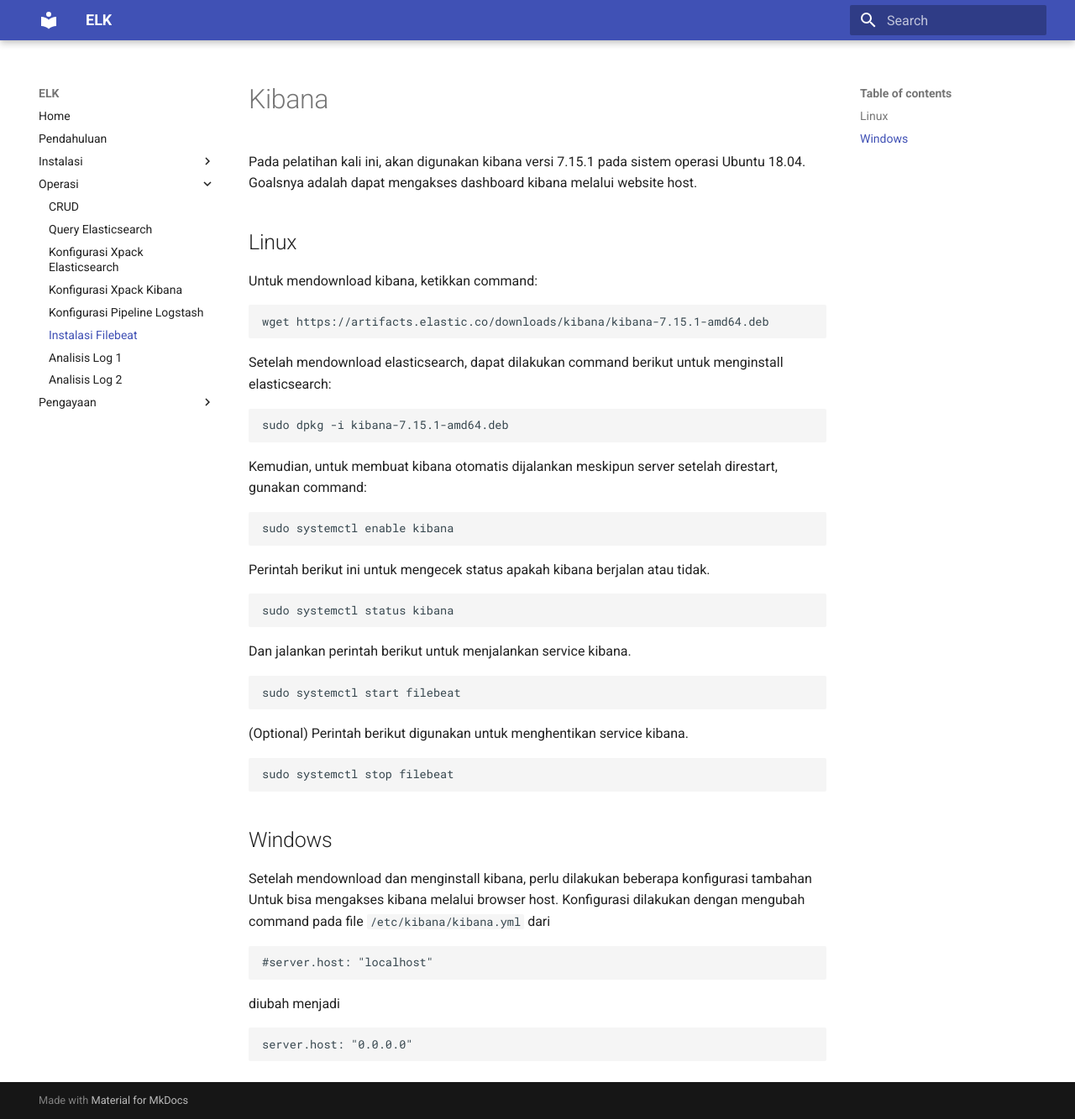
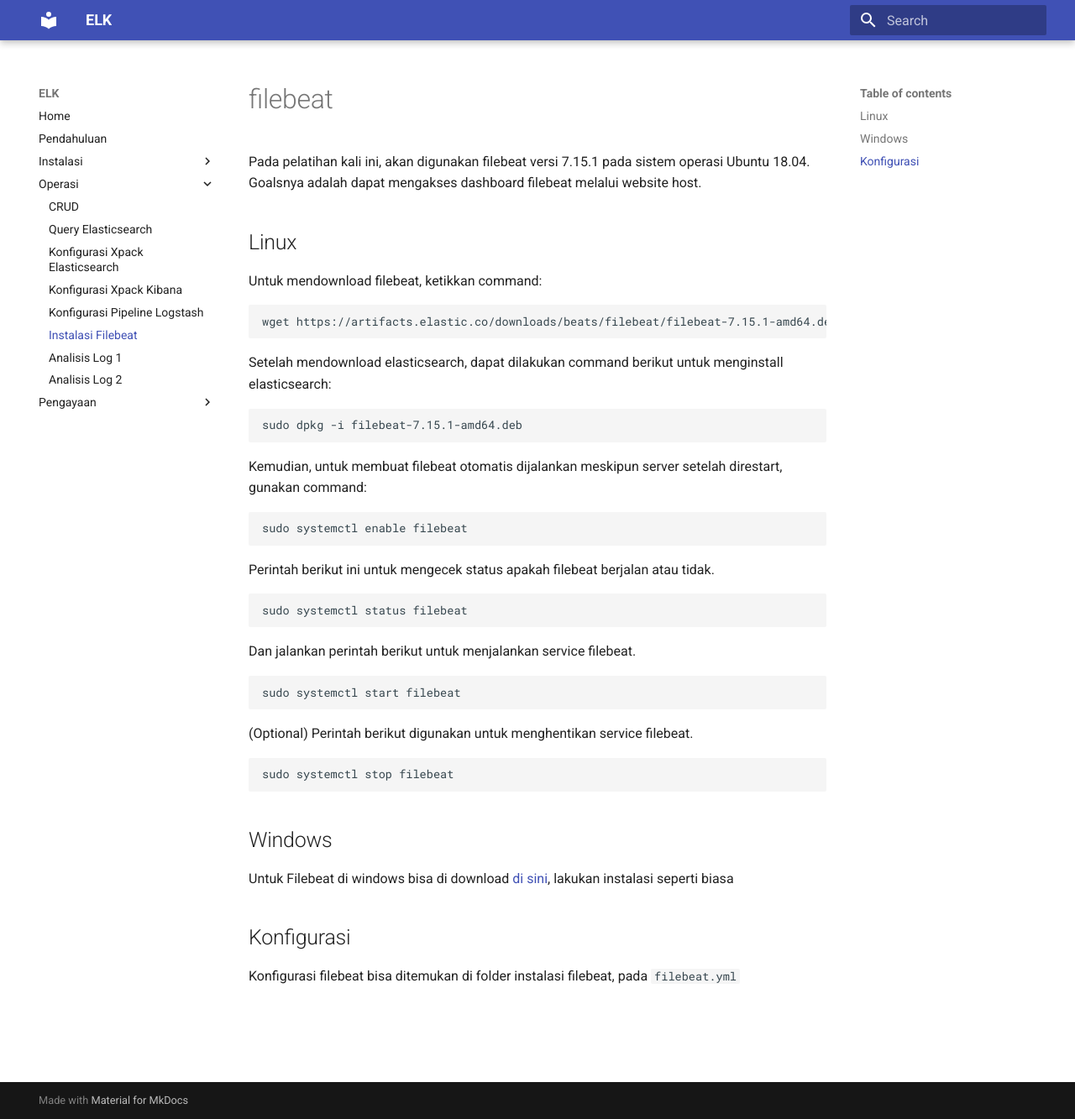
Before and after one commit to luhtaf/elkdocu, an MkDocs documentation site: the page built from docs/filebeat.md, in a window 1280 px wide and 1333 px high. Shown: the whole window at 84% size. Built offline with MkDocs 1.6.1 and Material for MkDocs 9.7.7, drawn with Linux system fonts in a browser that asks for light colours.

Commit message:
pengubah template

```diff
--- a/docs/filebeat.md
+++ b/docs/filebeat.md
@@ -1,37 +1,36 @@
-# Kibana
-Pada pelatihan kali ini, akan digunakan kibana versi 7.15.1 pada sistem operasi Ubuntu 18.04. Goalsnya adalah dapat mengakses dashboard kibana melalui website host.
+# filebeat
+Pada pelatihan kali ini, akan digunakan filebeat versi 7.15.1 pada sistem operasi Ubuntu 18.04. Goalsnya adalah dapat mengakses dashboard filebeat melalui website host.
 
 ## Linux
-Untuk mendownload kibana, ketikkan command:
+Untuk mendownload filebeat, ketikkan command:
 
-    wget https://artifacts.elastic.co/downloads/kibana/kibana-7.15.1-amd64.deb
+    wget https://artifacts.elastic.co/downloads/beats/filebeat/filebeat-7.15.1-amd64.deb
 
 Setelah mendownload elasticsearch, dapat dilakukan command berikut untuk menginstall elasticsearch:
 
-    sudo dpkg -i kibana-7.15.1-amd64.deb
+    sudo dpkg -i filebeat-7.15.1-amd64.deb
 
-Kemudian, untuk membuat kibana otomatis dijalankan meskipun server setelah direstart, gunakan command:
+Kemudian, untuk membuat filebeat otomatis dijalankan meskipun server setelah direstart, gunakan command:
 
-    sudo systemctl enable kibana
+    sudo systemctl enable filebeat
 
-Perintah berikut ini untuk mengecek status apakah kibana berjalan atau tidak.
+Perintah berikut ini untuk mengecek status apakah filebeat berjalan atau tidak.
 
-    sudo systemctl status kibana
+    sudo systemctl status filebeat
 
-Dan jalankan perintah berikut untuk menjalankan service kibana.
+Dan jalankan perintah berikut untuk menjalankan service filebeat.
 
     sudo systemctl start filebeat
 
-(Optional) Perintah berikut digunakan untuk menghentikan service kibana.
+(Optional) Perintah berikut digunakan untuk menghentikan service filebeat.
 
     sudo systemctl stop filebeat
 
 
 ## Windows
-Setelah mendownload dan menginstall kibana, perlu dilakukan beberapa konfigurasi tambahan Untuk bisa mengakses kibana melalui browser host. Konfigurasi dilakukan dengan mengubah command pada file `/etc/kibana/kibana.yml` dari
+Untuk Filebeat di windows bisa di download [di sini](https://www.elastic.co/downloads/beats/filebeat), lakukan instalasi seperti biasa
 
-    #server.host: "localhost"
 
-diubah menjadi
+## Konfigurasi
 
-    server.host: "0.0.0.0"
+Konfigurasi filebeat bisa ditemukan di folder instalasi filebeat, pada `filebeat.yml`
```
